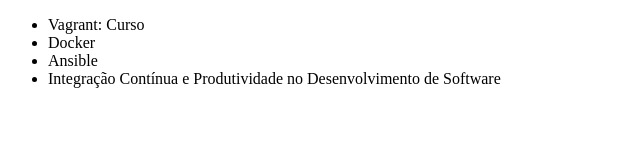
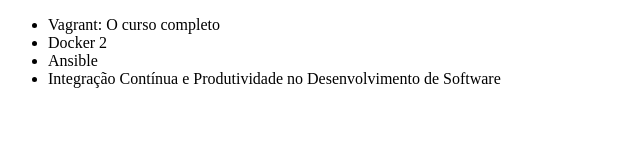
Before and after one commit to elter-girotto/alura-git, a plain HTML site: page index.html in a window 1280 px wide. Shown: the whole page, without its empty margins (0-640 px from the left). Drawn offline with Linux system fonts and the light colour scheme.

Commit message:
Alteração do curso de Vagrant

```diff
--- a/index.html
+++ b/index.html
@@ -6,8 +6,8 @@
 </head>
 <body>
     <ul>
-        <li>Vagrant: Curso</li>
-        <li>Docker</li>
+        <li>Vagrant: O curso completo</li>
+        <li>Docker 2</li>
         <li>Ansible</li>
         <li>Integração Contínua e Produtividade no Desenvolvimento de Software</li>
     </ul>
```
